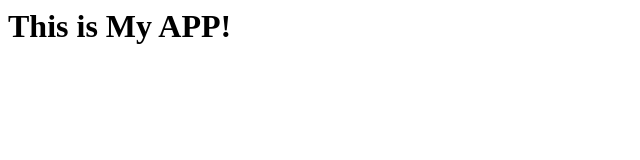
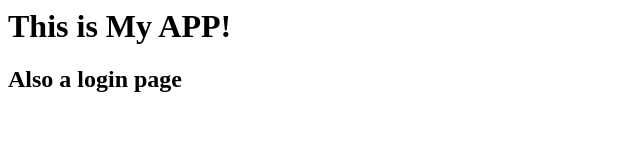
Before and after one commit to wege87/Test, a plain HTML site: page index.html in a window 1280 px wide. Shown: the whole page, without its empty margins (0-640 px from the left). Drawn offline with Linux system fonts and the light colour scheme.

Commit message:
add login

```diff
--- /dev/null
+++ b/dir2/app2.js
@@ -0,0 +1 @@
+console.log('app2');
--- a/index.html
+++ b/index.html
@@ -4,5 +4,6 @@
     </head>
     <body>
         <h1>This is My APP!</h1>
+        <h2>Also a login page</h2>
     </body>
 </html>
```
Also changed, not shown: login.html (added, +1 -0 lines), log.txt (added).
